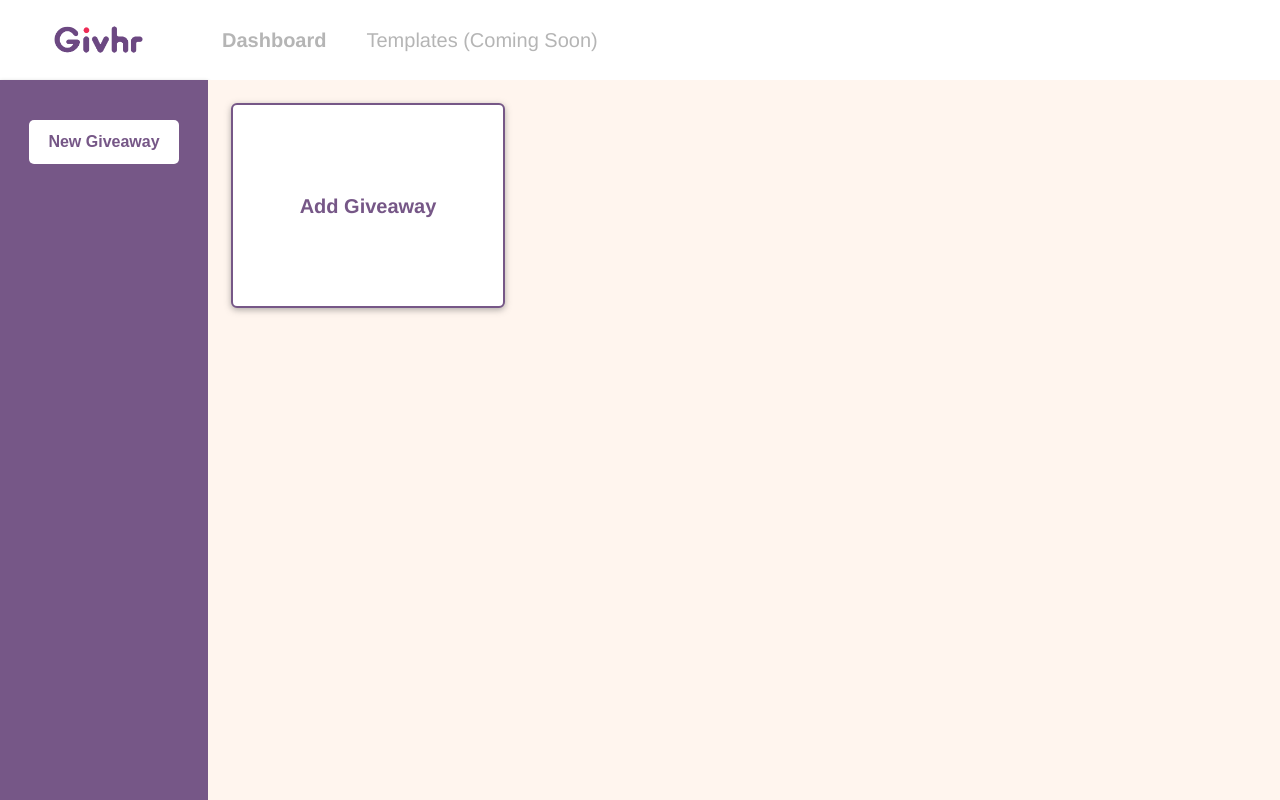
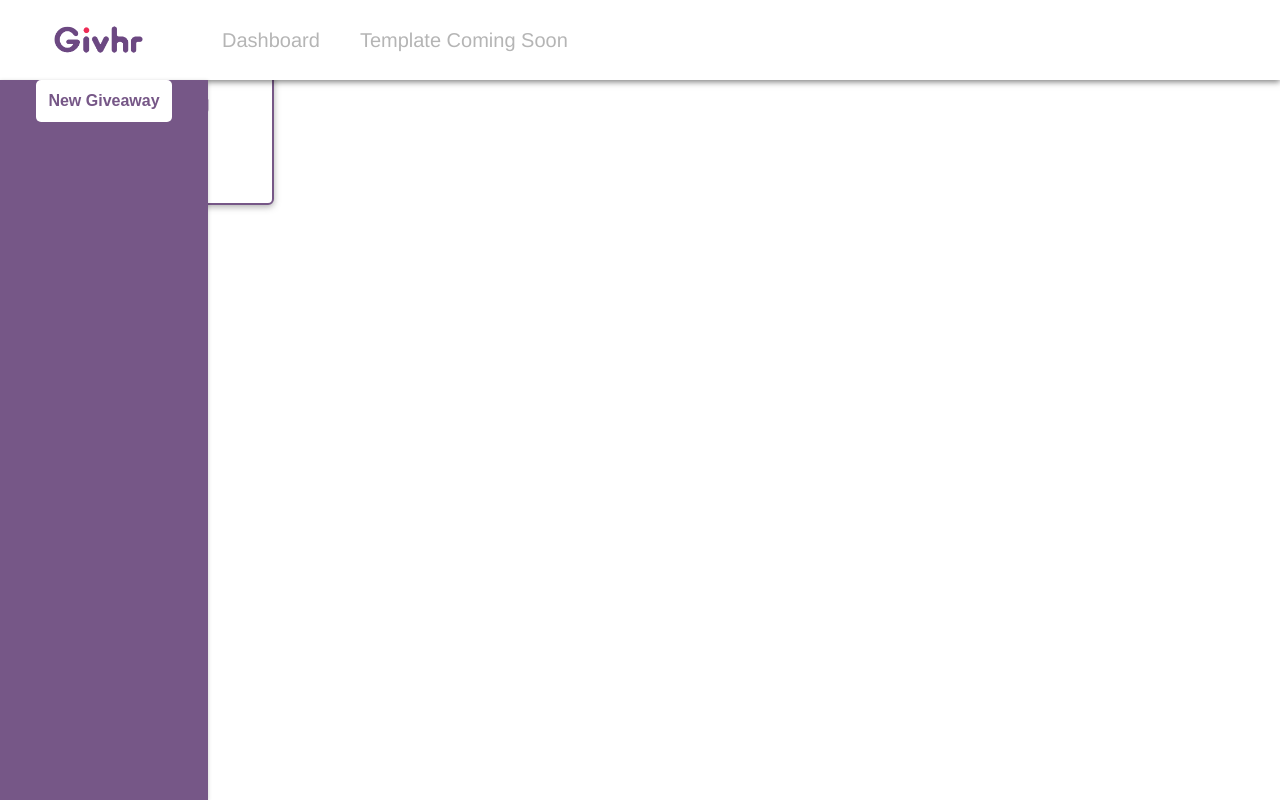
Before and after one commit to givhr/client, a Gatsby site: page /dashboard in a window 1280 px wide. Built offline with nearby package versions, Linux system fonts and the light colour scheme; Gatsby itself is replaced by a stand-in of ours.

Commit message:
milestone

```diff
--- a/gatsby-browser.js
+++ b/gatsby-browser.js
@@ -2,7 +2,7 @@ import React, { Fragment } from 'react';
 import { ThemeProvider } from 'styled-components';
 import { GlobalStyles } from './src/theme/globalStyles/globalStyles';
 import { theme } from './src/theme/theme';
-import NavBar from './src/components/NavBar';
+import NavContainer from './src/components/NavBar';
 import GivhrLogo from './src/assets/images/givhr_text_logo.png';
 import Image from './src/components/Image';
 import { Link } from './src/components/Link';
@@ -11,6 +11,7 @@ import Button from './src/components/Button';
 import DashboardContainer from './src/Layouts/DashboardLayout';
 import { isPartiallyActive } from './src/helpers';
 import { StaticQuery, Router } from 'gatsby';
+
 export const wrapRootElement = ({ element }) => (
   <ThemeProvider theme={theme}>
     <Fragment>
@@ -21,27 +22,29 @@ export const wrapRootElement = ({ element }) => (
 );
 
 export const wrapPageElement = ({ element, props }) => {
-  console.log(props.location.state);
-  // NEED TO FIGURE OUT DEFAULT STATE FOR ROUTER
-  // const { showTopNav = true, showVertNav = true } = props.location.state;
-  return (
-    <Fragment>
-      <NavBar vert={false} show={true}>
-        <Image src={GivhrLogo} height={'42px'} p={'50px'} m={'75px'} />
-        <Link
-          to="dashboard/:testing"
-          state={{ showVertNav: true, showTopNav: true }}
-          activeStyle={{ color: ThemeColors.primary14 }}>
-          Dashboard
-        </Link>
-        <Link to="">Templates (Coming Soon)</Link>
-      </NavBar>
-      <NavBar vert={true} show={true}>
-        <Button height={'44px'} width={'150px'} m={'40px'}>
-          New Giveaway
-        </Button>
-      </NavBar>
-      {props.location.pathname.match('dashboard') && <DashboardContainer>{element}</DashboardContainer>}
-    </Fragment>
-  );
+  console.log('WRAP ELEMENT PROPS: ', props);
+  return element;
+  //   console.log(props.location.state);
+  //   // NEED TO FIGURE OUT DEFAULT STATE FOR ROUTER
+  //   // const { showTopNav = true, showVertNav = true } = props.location.state;
+  //   return (
+  //     <Fragment>
+  //       <NavContainer show>
+  //         <Image src={GivhrLogo} height={'42px'} p={'50px'} m={'75px'} />
+  //         <Link
+  //           to="dashboard"
+  //           state={{ showVertNav: true, showTopNav: true }}
+  //           activeStyle={{ color: ThemeColors.primary14 }}>
+  //           Dashboard
+  //         </Link>
+  //         <Link to="">Templates (Coming Soon)</Link>
+  //       </NavContainer>
+  //       <NavContainer vert show>
+  //         <Button height={'44px'} width={'150px'} m={'40px'}>
+  //           New Giveaway
+  //         </Button>
+  //       </NavContainer>
+  //       {props.location.pathname.match('dashboard') && <DashboardContainer>{element}</DashboardContainer>}
+  //     </Fragment>
+  //   );
 };
--- a/gatsby-config.js
+++ b/gatsby-config.js
@@ -27,7 +27,7 @@ module.exports = {
         background_color: '#663399',
         theme_color: '#663399',
         display: 'minimal-ui',
-        icon: 'src/assets/images/logo_sm.png' // This path is relative to the root of the site.
+        icon: `src/assets/images/logo_sm.png` // This path is relative to the root of the site.
       }
     },
     'gatsby-plugin-offline',
--- a/src/Layouts/DashboardLayout/Layout.tsx
+++ b/src/Layouts/DashboardLayout/Layout.tsx
@@ -1,4 +1,13 @@
+import React from 'react';
 import styled from '../../theme/styledComponent';
+import { DashboardNav } from '../../routing/DashboardNav';
+
+export const DashboardLayout: React.FunctionComponent = ({ children }) => (
+  <>
+    <DashboardNav />
+    {children}
+  </>
+);
 
 export const DashboardContainer = styled.section`
   position: absolute;
--- a/src/components/Button/Button.tsx
+++ b/src/components/Button/Button.tsx
@@ -20,8 +20,14 @@
     cursor: pointer;
     color: ${({ theme }) => theme.primary1};
     background: ${({ theme }) => theme.primary12};
-    transition: background 0.1s, transform 0.2s;
-    transform: scale(0.95);
-    transform-origin: center;
   }
 `;
+
+// &:hover {
+//   cursor: pointer;
+//   color: ${({ theme }) => theme.primary1};
+//   background: ${({ theme }) => theme.primary12};
+//   transition: background 0.1s, transform 0.2s;
+//   transform: scale(0.95);
+//   transform-origin: center;
+// }
--- a/src/components/Button/types/index.d.ts
+++ b/src/components/Button/types/index.d.ts
@@ -1,5 +1,6 @@
 export interface IButton {
-  height: string;
-  width: string;
+  height?: string;
+  width?: string;
   m?: string;
 }
+//TODO: SHOULD HEIGHT & WIDTH BE OPTIONAL?
--- a/src/components/Image/Image.tsx
+++ b/src/components/Image/Image.tsx
@@ -5,6 +5,6 @@ import { IImage } from './types';
 export const Image = styled.img<IImage>`
   height: ${({ height }) => height};
   width: ${({ width }) => width};
-  padding-left: ${({ p }) => p && p};
-  margin-right: ${({ m }) => m && m};
+  padding-left: ${({ p }) => p};
+  margin-right: ${({ m }) => m};
 `;
--- a/src/components/Link/index.tsx
+++ b/src/components/Link/index.tsx
@@ -5,10 +5,6 @@ export const Link = styled(GatsbyLink)`
   font-size: 20px;
   line-height: 32px;
   text-decoration: none;
-  font-weight: ${({ activeStyle }) => activeStyle && 'bold'};
   color: ${({ theme }) => theme.primary6};
   margin-right: 40px;
-  &:active {
-    color: white;
-  }
 `;
--- a/src/components/NavBar/NavBar.tsx
+++ b/src/components/NavBar/NavBar.tsx
@@ -1,6 +1,6 @@
 import styled from '../../theme/styledComponent';
 
-export const NavBar = styled.nav<{ vert: boolean }>`
+export const NavContainer = styled.nav<{ vert?: boolean }>`
   display: flex;
   position: absolute;
   align-items: center;
--- a/src/components/NavBar/index.tsx
+++ b/src/components/NavBar/index.tsx
@@ -1,2 +1,2 @@
-import { NavBar } from './NavBar';
-export default NavBar;
+import { NavContainer } from './NavBar';
+export default NavContainer;
--- a/src/pages/dashboard/index.tsx
+++ b/src/pages/dashboard/index.tsx
@@ -1,16 +1,19 @@
 import React, { Fragment } from 'react';
 import { Link } from '../../components/Link';
 import { Card } from '../../components/Card/Card';
+import { DashboardNav } from '../../routing/DashboardNav';
+import { DashboardLayout } from '../../Layouts/DashboardLayout/Layout';
 
 //Look into Prefixing gatsby package --- Chrome adds " / " to URL path
 const Dashboard: React.FunctionComponent = (props: any) => {
-  console.log('PROPS', props);
+  console.log('props on dashboard: ', props);
+
   return (
-    <Fragment>
+    <DashboardLayout>
       <Link to="dashboard/create-giveaway">
-        <Card>Add Giveaway</Card>
+        <Card>Add something</Card>
       </Link>
-    </Fragment>
+    </DashboardLayout>
   );
 };
 export default Dashboard;
--- /dev/null
+++ b/src/routing/DashboardNav/index.tsx
@@ -0,0 +1,31 @@
+import React, { Fragment } from 'react';
+import NavContainer from '../../components/NavBar';
+import Image from '../../components/Image';
+import GivhrLogo from '../../assets/images/givhr_text_logo.png';
+import Button from '../../components/Button';
+import { Link } from '../../components/Link';
+import { Routes } from '../routes';
+
+export const DashboardNav: React.FunctionComponent = () => {
+  return (
+    <>
+      <NavContainer>
+        <Image src={GivhrLogo} height={'42px'} p={'50px'} m={'75px'} />
+        {Object.keys(Routes.dashboard).map((route) => {
+          console.log(route);
+
+          return (
+            <Fragment key={route}>
+              <Link to={Routes.dashboard[route].to} activeStyle={Routes.dashboard[route].activeSytle}>
+                {Routes.dashboard[route].text}
+              </Link>
+            </Fragment>
+          );
+        })}
+      </NavContainer>
+      <NavContainer vert>
+        <Button>New Giveaway</Button>
+      </NavContainer>
+    </>
+  );
+};
--- a/src/routing/MainNav/index.tsx
+++ /dev/null
@@ -1,3 +0,0 @@
-// import React from 'react';
-
-// export const MainNav: React.FunctionComponent = () => {};
--- a/src/routing/routes.ts
+++ b/src/routing/routes.ts
@@ -1,15 +1,59 @@
-// export type HOME = '/';
-// export type DASHBOARD = '/dashboard';
-// export type CREATE_SURVEY = '/dashboard/create-survey';
+import { ThemeColors } from '../theme/colors/colors';
+import { dashboardRoute } from './types';
 
-// export interface Routes {
-//   home: HOME;
-//   dashboard: DASHBOARD;
-//   createSurvey: CREATE_SURVEY;
-// }
+export type RootPath = '/';
+export const Landing: RootPath = '/';
 
-// export const Routes: Routes = {
-//   home: '/',
-//   dashboard: '/dashboard',
-//   createSurvey: '/dashboard/create-survey'
-// };
+export type DashboardPath = '/dashboard';
+export const Dashboard: DashboardPath = '/dashboard';
+
+export type CreateSurveyPath = '/dashboard/create-survey';
+export const CreateSurvey: CreateSurveyPath = '/dashboard/create-survey';
+
+export type AppRoutes = RootPath | DashboardPath | CreateSurveyPath;
+
+export interface ActiveRoute {
+  color?: ThemeColors.primary14;
+  fontWeight?: string;
+}
+
+export interface LinkProps {
+  to: AppRoutes;
+  activeStyle: ActiveRoute;
+  text: string;
+}
+export interface Routes<T> {
+  root: RootPath;
+  dashboard: T[];
+}
+
+export interface DashboardRoutes extends LinkProps {
+  to: DashboardPath;
+  activeStyle: {
+    color: ThemeColors.primary14;
+    fontWeight: 'bold';
+  };
+  text: 'Dashboard';
+}
+
+export const Routes: Routes<LinkProps> = {
+  root: '/',
+  dashboard: [
+    {
+      to: Dashboard,
+      text: 'Dashboard',
+      activeStyle: {
+        color: ThemeColors.primary14,
+        fontWeight: 'bold'
+      }
+    },
+    {
+      to: CreateSurvey,
+      text: 'Template Coming Soon',
+      activeStyle: {
+        color: ThemeColors.primary14,
+        fontWeight: 'bold'
+      }
+    }
+  ]
+};
--- a/src/routing/types/index.d.ts
+++ b/src/routing/types/index.d.ts
@@ -8,7 +8,8 @@ export interface MainNavRoutes {
 }
 
 // ============= CREATE NAV ROUTES =================
-export type createGiveawayRoute = 'create-giveaway:step';
+export type createGiveawayRoute = 'create-giveaway';
+export const createGiveawayRoute: 'create-giveaway' = 'create-giveaway';
 export type generalInfoRoute = 'general-info';
 export type schedulingRoute = 'scheduling';
 export type buildSurveyRoute = 'build-survey';
```
Also changed, not shown: gatsby-node.js (+85 -34 lines), package.json (+1 -6 lines), src/Layouts/IndexLayout.tsx (added, +22 -0 lines), src/pages/dashboard/create-giveaway.tsx (+9 -5 lines), src/pages/index.tsx (+14 -6 lines).
